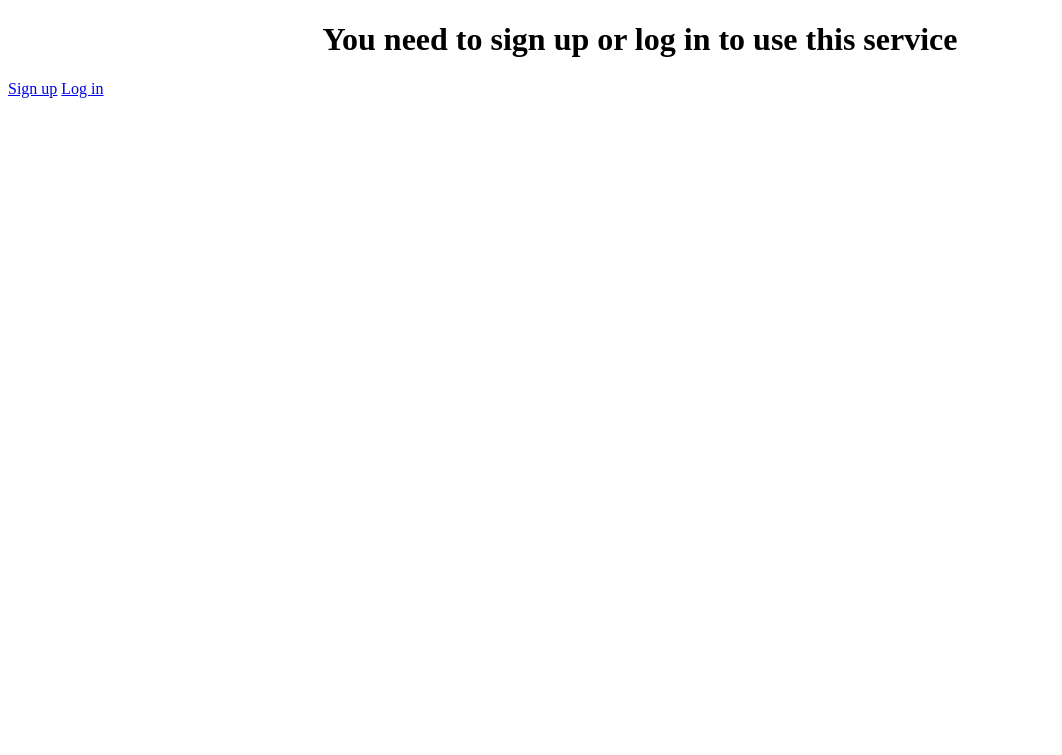
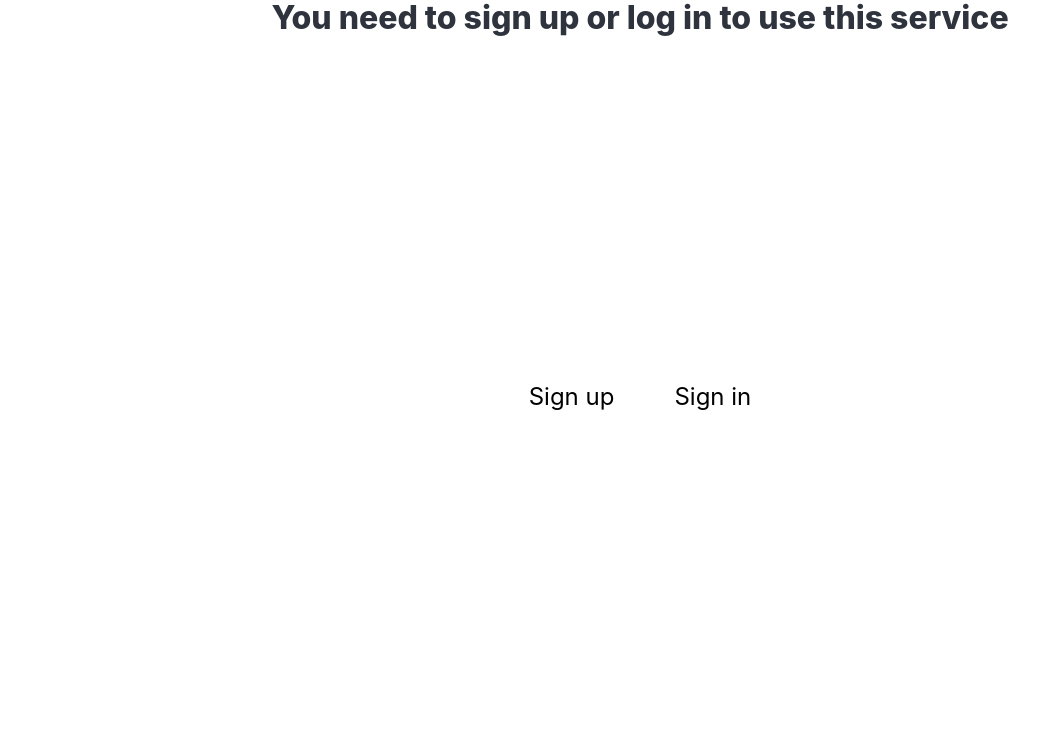
Before and after one commit to zilipopka/HYB, a Flask app: page / in a window 1280 px wide. Shown: the top 755 px of the page, without its empty margins (0-1062 px from the left). Run offline with Flask 3, Linux system fonts and the light colour scheme.

Commit message:
page for login or reg

```diff
--- a/templates/homepage.html
+++ b/templates/homepage.html
@@ -3,10 +3,15 @@
 <head>
     <meta charset="UTF-8">
     <title>Home</title>
+    <link rel="stylesheet" href="style.css">
 </head>
+
+
 <body>
-    <center><h1>You need to sign up or log in to use this service</h1></center>
-    <a href="/sign_up">Sign up</a>
-    <a href="/sign_in">Log in</a>
+    <center><h1 class="title">You need to sign up or log in to use this service</h1></center>
+    <div class="center-container">
+        <button id="sign-up-btn">Sign up</button>
+        <button id="sign-in-btn">Sign in</button>
+    </div>
 </body>
 </html>
--- a/templates/style.css
+++ b/templates/style.css
@@ -1 +1,28 @@
 @import "https://cdn.jsdelivr.net/npm/bulma@1.0.2/css/bulma.min.css";
+
+.center-container {
+    display: flex;
+    justify-content: center; /* Горизонтальное центрирование */
+    align-items: center; /* Вертикальное центрирование */
+    height: 90vh; /* Занимает всю высоту viewport */
+    gap: 20px; /* Расстояние между кнопками */
+}
+
+  /* Стили для кнопок */
+button {
+    padding: 10px 20px;
+    font-size: 24px;
+    border: none;
+    border-radius: 5px;
+    cursor: pointer;
+}
+
+#sign-up-btn {
+    background-color: #ffffff;
+    color: black;
+}
+
+#sign-in-btn {
+    background-color: #ffffff;
+    color: black;
+}
```
